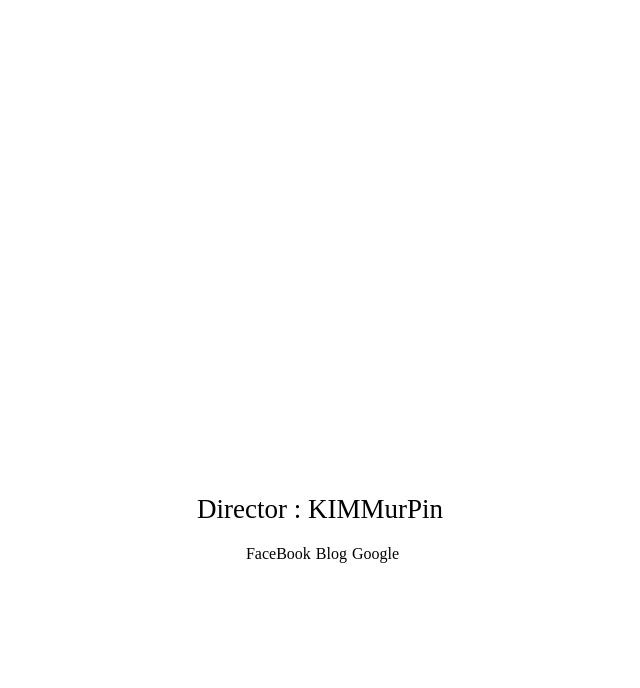
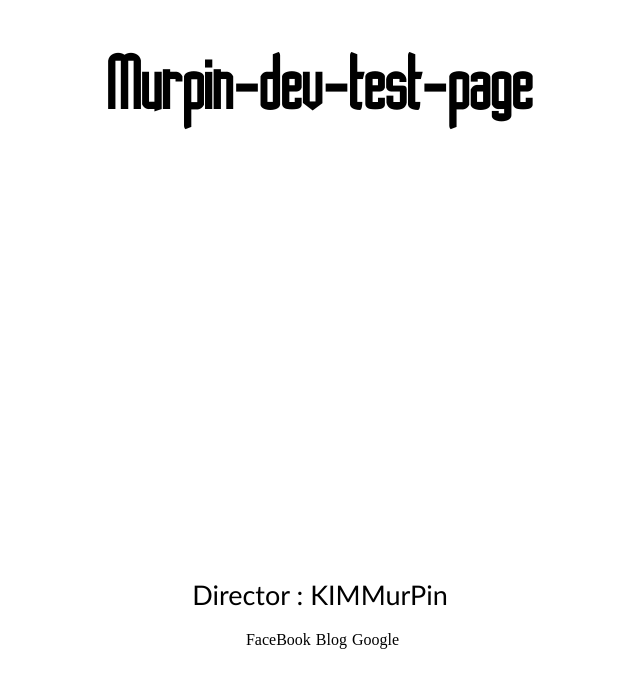
Before and after one commit to daepan/Murpin_Dev_Page, a React (Create React App) app in the folder murpin-dev/: page / in a window 1280 px wide. Shown: the top 688 px of the page, without its empty margins (320-960 px from the left). Built offline with nearby package versions, Linux system fonts and the light colour scheme.

Commit message:
feat : add font-face styled

```diff
--- a/murpin-dev/src/components/Footer/MainFooter.tsx
+++ b/murpin-dev/src/components/Footer/MainFooter.tsx
@@ -21,11 +21,13 @@ const StyledMainFooter = styled.div`
     justify-content: center;
     align-items: center;
     flex-direction: column;
+    min-height: 200px;
     position : relative;
     transform : translateY(-100%);
 `
 const FooterTitle = styled.div`
     font-size: 27px;
+    font-family: 'Gill Sans', 'Gill Sans MT', Calibri, 'Trebuchet MS', sans-serif;
 `
 const FooterContent = styled.div`
     display: flex;
--- a/murpin-dev/src/components/Header/MainHeader.tsx
+++ b/murpin-dev/src/components/Header/MainHeader.tsx
@@ -2,7 +2,9 @@ import styled from 'styled-components';
 
 
 const MainHeader = () => {
-  return(<StyledMainHeader></StyledMainHeader>);
+  return(<StyledMainHeader>
+    <HeaderTitle>Murpin-dev-test-page</HeaderTitle>
+  </StyledMainHeader>);
 };
 
 
@@ -10,6 +12,12 @@ export default MainHeader;
 
 
 const StyledMainHeader = styled.div`
-
-
+  height: 150px;
+  display: flex;
+  justify-content: center;
+  align-items: center;
 `
+const HeaderTitle = styled.div`
+  font-family: 'Ignoto';
+  font-size: 75px;
+`
```
